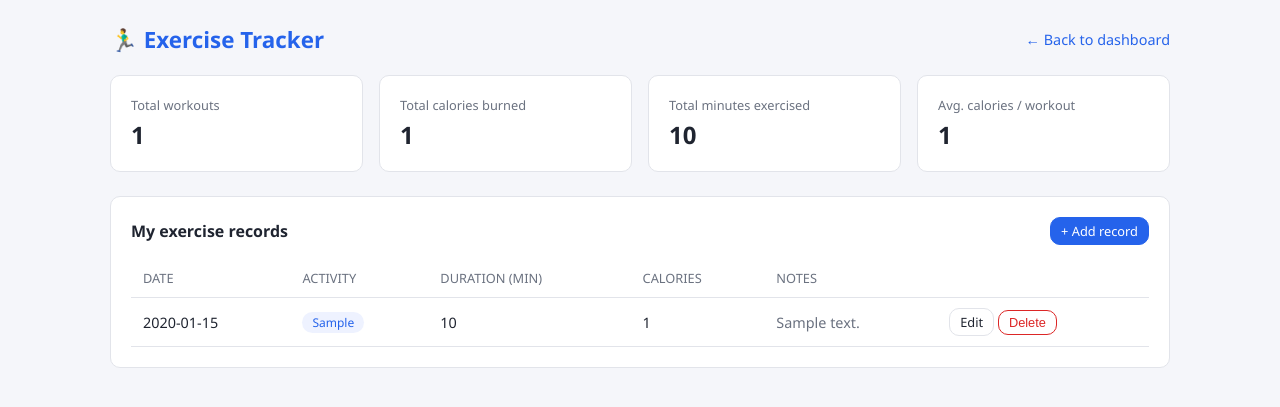
After one commit to Jenduekie116/student-routine-organizer, a PHP site: page /exercise_tracker.php in a window 1280 px wide. The commit adds this page. Shown: the top 407 px of the page. Run offline with PHP 8.4, Linux system fonts and the light colour scheme; the visitor is signed in with stand-in values (Sample User, id 1); tables that the repository leaves empty hold one stand-in row (values such as "Sample post").

Commit message:
added exercise tracker module and style.css

```diff
--- /dev/null
+++ b/exercise_tracker.php
@@ -0,0 +1,304 @@
+<?php
+require 'auth_guard.php';
+require 'database.php';
+
+$user_id = $_SESSION['user_id'];
+$action  = $_GET['action'] ?? 'list';
+$errors  = [];
+$success = $_GET['success'] ?? '';
+
+$activity_options = ['Jogging', 'Cycling', 'Gym', 'Swimming', 'Other'];
+
+// ---------------------------------------------------------
+// Handle form submissions (Add / Edit / Delete)
+// ---------------------------------------------------------
+if ($_SERVER['REQUEST_METHOD'] === 'POST' && isset($_POST['form_action'])) {
+
+    // ---------- DELETE ----------
+    if ($_POST['form_action'] === 'delete') {
+        $exercise_id = (int)($_POST['exercise_id'] ?? 0);
+
+        $stmt = $conn->prepare("DELETE FROM exercise_records WHERE exercise_id = ? AND user_id = ?");
+        $stmt->bind_param("ii", $exercise_id, $user_id);
+        $stmt->execute();
+
+        header("Location: exercise_tracker.php?success=deleted");
+        exit();
+    }
+
+    // ---------- ADD or EDIT (shared validation) ----------
+    if ($_POST['form_action'] === 'add' || $_POST['form_action'] === 'edit') {
+        $activity_type    = trim($_POST['activity_type'] ?? '');
+        $duration_minutes = trim($_POST['duration_minutes'] ?? '');
+        $calories_burned  = trim($_POST['calories_burned'] ?? '');
+        $exercise_date    = trim($_POST['exercise_date'] ?? '');
+        $notes            = trim($_POST['notes'] ?? '');
+
+        // Validation
+        if ($activity_type === '' || strlen($activity_type) > 50) {
+            $errors[] = "Please select a valid activity type.";
+        }
+        if (!ctype_digit($duration_minutes) || (int)$duration_minutes <= 0) {
+            $errors[] = "Duration must be a positive whole number (minutes).";
+        }
+        if (!ctype_digit($calories_burned) || (int)$calories_burned <= 0) {
+            $errors[] = "Calories burned must be a positive whole number.";
+        }
+        $date_obj = DateTime::createFromFormat('Y-m-d', $exercise_date);
+        if (!$date_obj || $date_obj->format('Y-m-d') !== $exercise_date) {
+            $errors[] = "Please enter a valid date.";
+        }
+        if (strlen($notes) > 255) {
+            $errors[] = "Notes must be under 255 characters.";
+        }
+
+        if (empty($errors)) {
+            $duration_minutes = (int)$duration_minutes;
+            $calories_burned  = (int)$calories_burned;
+
+            if ($_POST['form_action'] === 'add') {
+                $stmt = $conn->prepare(
+                    "INSERT INTO exercise_records (user_id, activity_type, duration_minutes, calories_burned, exercise_date, notes)
+                     VALUES (?, ?, ?, ?, ?, ?)"
+                );
+                $stmt->bind_param("isiiss", $user_id, $activity_type, $duration_minutes, $calories_burned, $exercise_date, $notes);
+
+                if ($stmt->execute()) {
+                    header("Location: exercise_tracker.php?success=added");
+                    exit();
+                } else {
+                    $errors[] = "Something went wrong while saving. Please try again.";
+                }
+
+            } else { // edit
+                $exercise_id = (int)($_POST['exercise_id'] ?? 0);
+                $stmt = $conn->prepare(
+                    "UPDATE exercise_records
+                     SET activity_type = ?, duration_minutes = ?, calories_burned = ?, exercise_date = ?, notes = ?
+                     WHERE exercise_id = ? AND user_id = ?"
+                );
+                $stmt->bind_param("siissii", $activity_type, $duration_minutes, $calories_burned, $exercise_date, $notes, $exercise_id, $user_id);
+                if ($stmt->execute()) {
+                    header("Location: exercise_tracker.php?success=updated");
+                    exit();
+                } else {
+                    $errors[] = "Something went wrong while updating. Please try again.";
+                }
+            }
+        }
+
+        // If validation failed, re-show the form with entered values preserved
+        $action = $_POST['form_action'];
+        $form_values = [
+            'activity_type'    => $activity_type,
+            'duration_minutes' => $duration_minutes,
+            'calories_burned'  => $calories_burned,
+            'exercise_date'    => $exercise_date,
+            'notes'            => $notes,
+            'exercise_id'      => $_POST['exercise_id'] ?? null,
+        ];
+    }
+}
+
+// ---------------------------------------------------------
+// Load record for Edit form (GET request, first load)
+// ---------------------------------------------------------
+$edit_record = null;
+if ($action === 'edit' && !isset($form_values)) {
+    $id = (int)($_GET['id'] ?? 0);
+    $stmt = $conn->prepare("SELECT * FROM exercise_records WHERE exercise_id = ? AND user_id = ?");
+    $stmt->bind_param("ii", $id, $user_id);
+    $stmt->execute();
+    $result = $stmt->get_result();
+    $edit_record = $result->fetch_assoc();
+
+    if (!$edit_record) {
+        header("Location: exercise_tracker.php?success=notfound");
+        exit();
+    }
+    $form_values = $edit_record;
+}
+
+// ---------------------------------------------------------
+// Load list + simple stats (for 'list' view)
+// ---------------------------------------------------------
+$records = [];
+$total_workouts = 0;
+$total_calories = 0;
+$total_minutes  = 0;
+
+if ($action === 'list') {
+    $stmt = $conn->prepare("SELECT * FROM exercise_records WHERE user_id = ? ORDER BY exercise_date DESC, exercise_id DESC");
+    $stmt->bind_param("i", $user_id);
+    $stmt->execute();
+    $result = $stmt->get_result();
+    while ($row = $result->fetch_assoc()) {
+        $records[] = $row;
+        $total_workouts++;
+        $total_calories += (int)$row['calories_burned'];
+        $total_minutes  += (int)$row['duration_minutes'];
+    }
+}
+
+$success_messages = [
+    'added'    => 'Exercise record added successfully.',
+    'updated'  => 'Exercise record updated successfully.',
+    'deleted'  => 'Exercise record deleted.',
+    'notfound' => 'That record could not be found.',
+];
+?>
+<!DOCTYPE html>
+<html lang="en">
+<head>
+<meta charset="UTF-8">
+<title>Exercise Tracker - Student Routine Organizer</title>
+<link rel="stylesheet" href="style.css">
+</head>
+<body>
+<div class="container">
+
+  <div class="page-header">
+    <h1>🏃‍♂️ Exercise Tracker</h1>
+    <a href="index.php" class="back-link">&larr; Back to dashboard</a>
+  </div>
+
+  <?php if (isset($success_messages[$success])): ?>
+    <div class="alert alert-success"><?= htmlspecialchars($success_messages[$success]) ?></div>
+  <?php endif; ?>
+
+  <?php if (!empty($errors)): ?>
+    <div class="alert alert-danger">
+      <?php foreach ($errors as $err): ?>
+        <div><?= htmlspecialchars($err) ?></div>
+      <?php endforeach; ?>
+    </div>
+  <?php endif; ?>
+
+  <?php if ($action === 'list'): ?>
+
+    <!-- ===================== STATS ===================== -->
+    <div class="grid-4" style="margin-bottom: 24px;">
+      <div class="card stat-card">
+        <div class="stat-label">Total workouts</div>
+        <div class="stat-value"><?= $total_workouts ?></div>
+      </div>
+      <div class="card stat-card">
+        <div class="stat-label">Total calories burned</div>
+        <div class="stat-value"><?= $total_calories ?></div>
+      </div>
+      <div class="card stat-card">
+        <div class="stat-label">Total minutes exercised</div>
+        <div class="stat-value"><?= $total_minutes ?></div>
+      </div>
+      <div class="card stat-card">
+        <div class="stat-label">Avg. calories / workout</div>
+        <div class="stat-value"><?= $total_workouts ? round($total_calories / $total_workouts) : 0 ?></div>
+      </div>
+    </div>
+
+    <!-- ===================== TABLE ===================== -->
+    <div class="card">
+      <div style="display:flex; justify-content:space-between; align-items:center; margin-bottom:14px;">
+        <strong>My exercise records</strong>
+        <a href="exercise_tracker.php?action=add" class="btn btn-primary btn-sm">+ Add record</a>
+      </div>
+
+      <?php if (empty($records)): ?>
+        <p class="text-muted">No exercise records yet. Click "Add record" to log your first workout.</p>
+      <?php else: ?>
+        <table class="data-table">
+          <thead>
+            <tr>
+              <th>Date</th>
+              <th>Activity</th>
+              <th>Duration (min)</th>
+              <th>Calories</th>
+              <th>Notes</th>
+              <th></th>
+            </tr>
+          </thead>
+          <tbody>
+            <?php foreach ($records as $r): ?>
+              <tr>
+                <td><?= htmlspecialchars($r['exercise_date']) ?></td>
+                <td><span class="badge"><?= htmlspecialchars($r['activity_type']) ?></span></td>
+                <td><?= (int)$r['duration_minutes'] ?></td>
+                <td><?= (int)$r['calories_burned'] ?></td>
+                <td class="text-muted"><?= htmlspecialchars($r['notes'] ?: '-') ?></td>
+                <td style="white-space:nowrap;">
+                  <a href="exercise_tracker.php?action=edit&id=<?= (int)$r['exercise_id'] ?>" class="btn btn-sm">Edit</a>
+                  <form method="POST" style="display:inline;" onsubmit="return confirm('Delete this exercise record?');">
+                    <input type="hidden" name="form_action" value="delete">
+                    <input type="hidden" name="exercise_id" value="<?= (int)$r['exercise_id'] ?>">
+                    <button type="submit" class="btn btn-sm btn-danger">Delete</button>
+                  </form>
+                </td>
+              </tr>
+            <?php endforeach; ?>
+          </tbody>
+        </table>
+      <?php endif; ?>
+    </div>
+
+  <?php elseif ($action === 'add' || $action === 'edit'): ?>
+
+    <!-- ===================== ADD / EDIT FORM ===================== -->
+    <div class="card" style="max-width: 520px;">
+      <h3 style="margin-top:0;"><?= $action === 'add' ? 'Add exercise record' : 'Edit exercise record' ?></h3>
+
+      <form method="POST">
+        <input type="hidden" name="form_action" value="<?= $action ?>">
+        <?php if ($action === 'edit'): ?>
+          <input type="hidden" name="exercise_id" value="<?= (int)($form_values['exercise_id']) ?>">
+        <?php endif; ?>
+
+        <div class="form-group">
+          <label>Activity type</label>
+          <select name="activity_type" class="form-control" required>
+            <option value="">-- Select --</option>
+            <?php foreach ($activity_options as $opt): ?>
+              <option value="<?= $opt ?>" <?= (($form_values['activity_type'] ?? '') === $opt) ? 'selected' : '' ?>>
+                <?= $opt ?>
+              </option>
+            <?php endforeach; ?>
+          </select>
+        </div>
+
+        <div class="form-group">
+          <label>Duration (minutes)</label>
+          <input type="number" min="1" name="duration_minutes" class="form-control"
+                 value="<?= htmlspecialchars($form_values['duration_minutes'] ?? '') ?>" required>
+        </div>
+
+        <div class="form-group">
+          <label>Calories burned</label>
+          <input type="number" min="1" name="calories_burned" class="form-control"
+                 value="<?= htmlspecialchars($form_values['calories_burned'] ?? '') ?>" required>
+        </div>
+
+        <div class="form-group">
+          <label>Date</label>
+          <input type="date" name="exercise_date" class="form-control"
+                 value="<?= htmlspecialchars($form_values['exercise_date'] ?? '') ?>" required>
+        </div>
+
+        <div class="form-group">
+          <label>Notes (optional)</label>
+          <textarea name="notes" class="form-control" rows="3"><?= htmlspecialchars($form_values['notes'] ?? '') ?></textarea>
+        </div>
+
+        <button type="submit" class="btn btn-primary"><?= $action === 'add' ? 'Add record' : 'Save changes' ?></button>
+        <a href="exercise_tracker.php" class="btn">Cancel</a>
+      </form>
+    </div>
+
+  <?php endif; ?>
+
+</div>
+</body>
+</html>
+<?php
+if (isset($conn)) {
+    $conn->close();
+}
+?>
--- /dev/null
+++ b/style.css
@@ -0,0 +1,142 @@
+/* ==========================================================
+   Student Routine Organizer - Base Stylesheet
+   Placeholder design. Swap colors/spacing later once the
+   team finalizes the visual direction - class names below
+   are kept generic so pages don't need HTML rewrites.
+   ========================================================== */
+
+:root {
+  --theme-blue: #2563eb;
+  --theme-blue-dark: #1d4ed8;
+  --theme-bg: #f5f6fa;
+  --theme-card-bg: #ffffff;
+  --theme-border: #e2e4ea;
+  --theme-text: #1f2430;
+  --theme-text-muted: #6b7280;
+  --theme-danger: #dc2626;
+  --theme-success: #16a34a;
+  --radius: 10px;
+}
+
+* { box-sizing: border-box; }
+
+body {
+  margin: 0;
+  font-family: "Segoe UI", Arial, sans-serif;
+  background: var(--theme-bg);
+  color: var(--theme-text);
+}
+
+a { color: var(--theme-blue); text-decoration: none; }
+a:hover { text-decoration: underline; }
+
+.container {
+  max-width: 1100px;
+  margin: 0 auto;
+  padding: 24px 20px;
+}
+
+.text-muted { color: var(--theme-text-muted); }
+
+/* Cards */
+.card {
+  background: var(--theme-card-bg);
+  border: 1px solid var(--theme-border);
+  border-radius: var(--radius);
+  padding: 20px;
+}
+
+.clickable { transition: box-shadow 0.15s, transform 0.15s; }
+.clickable:hover { box-shadow: 0 4px 14px rgba(0,0,0,0.08); transform: translateY(-2px); }
+
+/* Grid layouts */
+.grid-4 { display: grid; grid-template-columns: repeat(4, 1fr); gap: 16px; }
+.grid-2 { display: grid; grid-template-columns: repeat(2, 1fr); gap: 16px; }
+@media (max-width: 700px) {
+  .grid-4, .grid-2 { grid-template-columns: 1fr; }
+}
+
+/* Top bar for module pages */
+.page-header {
+  display: flex;
+  align-items: center;
+  justify-content: space-between;
+  margin-bottom: 20px;
+}
+.page-header h1 { font-size: 1.4rem; margin: 0; color: var(--theme-blue); }
+.back-link { font-size: 0.9rem; }
+
+/* Buttons */
+.btn {
+  display: inline-block;
+  padding: 8px 16px;
+  border-radius: var(--radius);
+  border: 1px solid var(--theme-border);
+  background: #fff;
+  color: var(--theme-text);
+  font-size: 0.9rem;
+  cursor: pointer;
+}
+.btn:hover { background: #f0f1f5; }
+.btn-primary { background: var(--theme-blue); color: #fff; border-color: var(--theme-blue); }
+.btn-primary:hover { background: var(--theme-blue-dark); }
+.btn-danger { background: #fff; color: var(--theme-danger); border-color: var(--theme-danger); }
+.btn-danger:hover { background: #fdeaea; }
+.btn-sm { padding: 4px 10px; font-size: 0.8rem; }
+
+/* Forms */
+.form-group { margin-bottom: 14px; }
+.form-group label { display: block; font-size: 0.85rem; margin-bottom: 5px; color: var(--theme-text-muted); }
+.form-control {
+  width: 100%;
+  padding: 9px 12px;
+  border: 1px solid var(--theme-border);
+  border-radius: var(--radius);
+  font-size: 0.95rem;
+}
+.form-control:focus { outline: none; border-color: var(--theme-blue); }
+
+/* Alerts */
+.alert { padding: 10px 14px; border-radius: var(--radius); margin-bottom: 16px; font-size: 0.9rem; }
+.alert-danger { background: #fdeaea; color: var(--theme-danger); border: 1px solid #f5c2c2; }
+.alert-success { background: #eafaf0; color: var(--theme-success); border: 1px solid #b9ecc9; }
+
+/* Table */
+table.data-table { width: 100%; border-collapse: collapse; }
+table.data-table th, table.data-table td {
+  text-align: left;
+  padding: 10px 12px;
+  border-bottom: 1px solid var(--theme-border);
+  font-size: 0.9rem;
+}
+table.data-table th { color: var(--theme-text-muted); font-weight: 500; font-size: 0.8rem; text-transform: uppercase; }
+
+/* Stat mini cards */
+.stat-card { text-align: left; }
+.stat-card .stat-label { font-size: 0.8rem; color: var(--theme-text-muted); margin-bottom: 4px; }
+.stat-card .stat-value { font-size: 1.5rem; font-weight: 600; }
+
+/* Badge */
+.badge { display: inline-block; padding: 2px 10px; border-radius: 20px; font-size: 0.75rem; background: #eef2ff; color: var(--theme-blue); }
+
+.module-icon { font-size: 3rem; margin-bottom: 15px; }
+
+/* Dashboard widget additions */
+.trend-up { color: var(--theme-success); font-weight: 500; }
+.trend-down { color: var(--theme-danger); font-weight: 500; }
+.mini-activity-item {
+  display: flex;
+  justify-content: space-between;
+  align-items: center;
+  padding: 7px 0;
+  border-bottom: 1px solid var(--theme-border);
+  font-size: 0.85rem;
+}
+.mini-activity-item:last-child { border-bottom: none; }
+.widget-header {
+  display: flex;
+  justify-content: space-between;
+  align-items: center;
+  margin-bottom: 16px;
+}
+.widget-header h3 { margin: 0; }
```
Also changed, not shown: index.php (+140 -9 lines).
